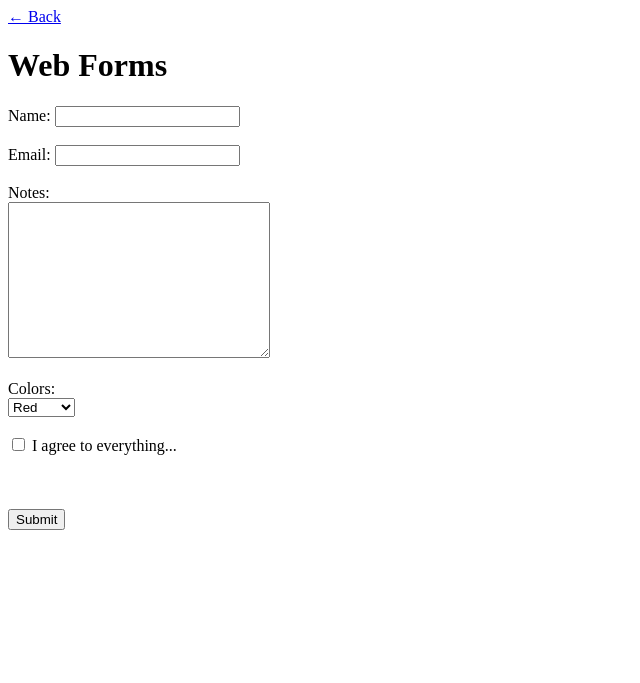
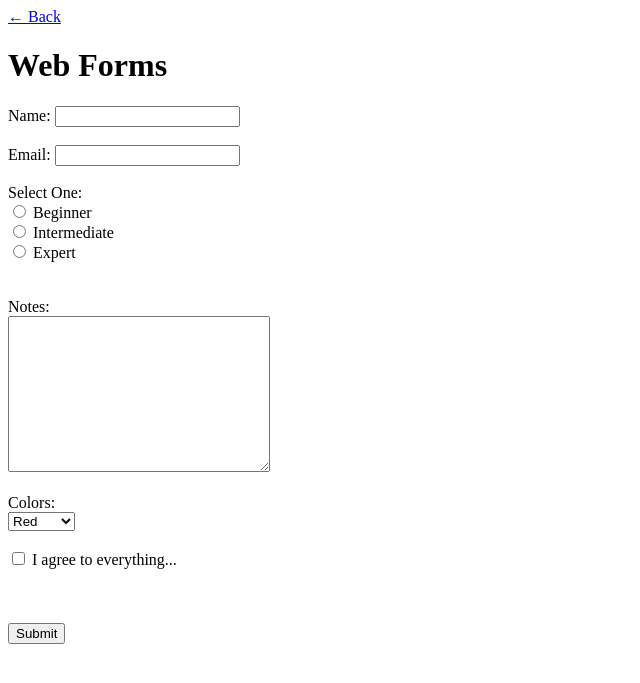
Before and after one commit to J-Saun/LAMP_Demo, a PHP site: page /projects/webForms/ in a window 1280 px wide. Shown: the top 683 px of the page, without its empty margins (0-640 px from the left). Run offline with PHP 8.4, Linux system fonts and the light colour scheme.

Commit message:
Dev: More form elements to practice with

```diff
--- a/projects/webForms/index.php
+++ b/projects/webForms/index.php
@@ -13,6 +13,14 @@
     <form action="process.php" method="post">
         Name: <input type="text" name="username" required /><br /><br />
         Email: <input type="email" name="useremail" id="" /><br /><br />
+
+        Select One: <br>
+        <input type="radio" name="coderLevel" value="beginner" required> Beginner <br>
+        <input type="radio" name="coderLevel" value="intermediate" required> Intermediate <br>
+        <input type="radio" name="coderLevel" value="expert" required> Expert <br>
+
+        <br><br>
+
         Notes:<br>
         <textarea name="notes" id="" cols="30" rows="10"></textarea><br><br>
         Colors:<br>
```
Also changed, not shown: projects/webForms/process.php (+17 -4 lines).
